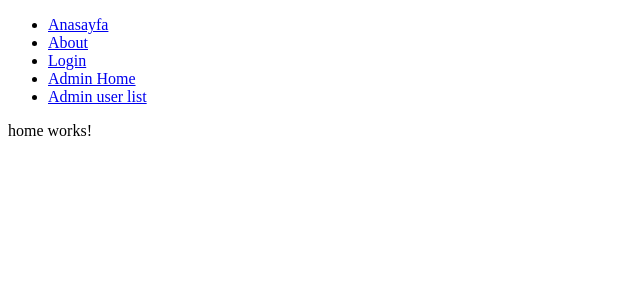
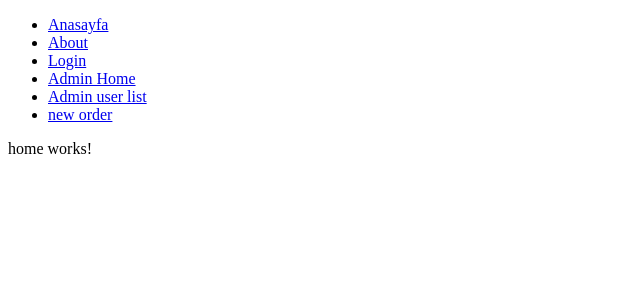
Before and after one commit to nihantelli/2day, an Angular app in the folder app/: page / in a window 1280 px wide. Shown: the top 300 px of the page, without its empty margins (0-640 px from the left). Built offline with nearby package versions, Linux system fonts and the light colour scheme.

Commit message:
19.gün düzeltme yapıldı

```diff
--- a/app/src/app/app.component.html
+++ b/app/src/app/app.component.html
@@ -4,5 +4,6 @@
   <li><a routerLink="/login">Login</a></li>
   <li><a routerLink="/admin/home">Admin Home</a></li>
   <li><a routerLink="/admin/user-list">Admin user list</a></li>
+  <li><a routerLink="/lazy-order/new-order">new order</a></li>
 </ul>
 <router-outlet></router-outlet>
--- a/app/src/app/app.module.ts
+++ b/app/src/app/app.module.ts
@@ -4,11 +4,11 @@ import { AdminModule } from './admin/admin.module';
 
 import { AppRoutingModule } from './app-routing.module';
 import { AppComponent } from './app.component';
-import { NewOrderComponent } from './order/new-order/new-order.component';
+
 
 
 @NgModule({
-  declarations: [AppComponent, NewOrderComponent],
+  declarations: [AppComponent],
   imports: [BrowserModule, AdminModule, AppRoutingModule],
   providers: [],
   bootstrap: [AppComponent],
--- a/app/src/app/edit.guard.ts
+++ b/app/src/app/edit.guard.ts
@@ -37,9 +37,10 @@ export class EditGuard implements CanDeactivate<UserListComponent> {
     | Promise<boolean | UrlTree> {
     if (component.isEdit()) {
       return confirm(
-        'başka bir sayfaya giderseniz değişiklikleriniz kaybolacaktır'
+        'başka bir sayfaya giderseniz, değişiklikleriniz kaybolacaktır.'
       );
     }
+
     return true;
   }
 }
--- a/app/src/app/order/order.module.ts
+++ b/app/src/app/order/order.module.ts
@@ -1,13 +1,13 @@
 import { NgModule } from '@angular/core';
 import { CommonModule } from '@angular/common';
 
-import { Route, Routes, UrlSegment } from '@angular/router';
+import { Route, RouterModule, Routes, UrlSegment } from '@angular/router';
 import { NewOrderComponent } from './new-order/new-order.component';
 
 const router: Routes = [{ path: 'new-order', component: NewOrderComponent }];
 
 @NgModule({
   declarations: [NewOrderComponent],
-  imports: [CommonModule],
+  imports: [CommonModule, RouterModule.forChild(router)],
 })
 export class OrderModule {}
```
